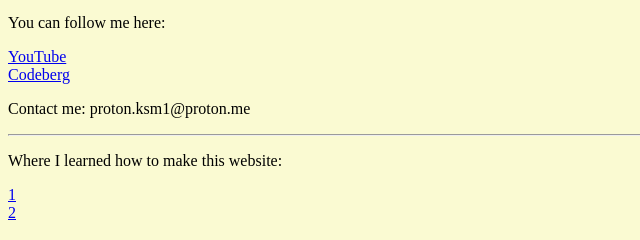
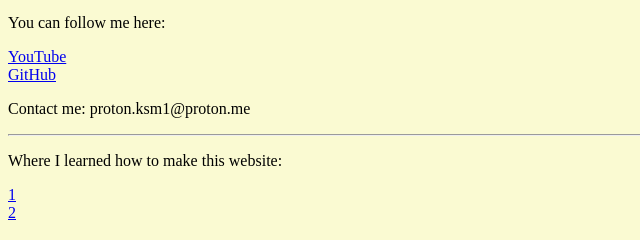
Before and after one commit to s-smk17/my-website, a plain HTML site: page index.html in a window 1280 px wide. Shown: the part 236-476 px from the top of the page, 0-640 px from the left. Drawn offline with Linux system fonts and the light colour scheme.

Commit message:
Update index.html

```diff
--- a/index.html
+++ b/index.html
@@ -20,7 +20,7 @@
 
 <a href="https://www.youtube.com/@sm.kurbanov">YouTube</a>
 <br>
-<a href="https://codeberg.org/s_smk17">Codeberg</a>
+<a href="https://github.com/s-smk17">GitHub</a>
 
 <p style="color: black; align: center;">Contact me: proton.ksm1@proton.me</p>
 
```
